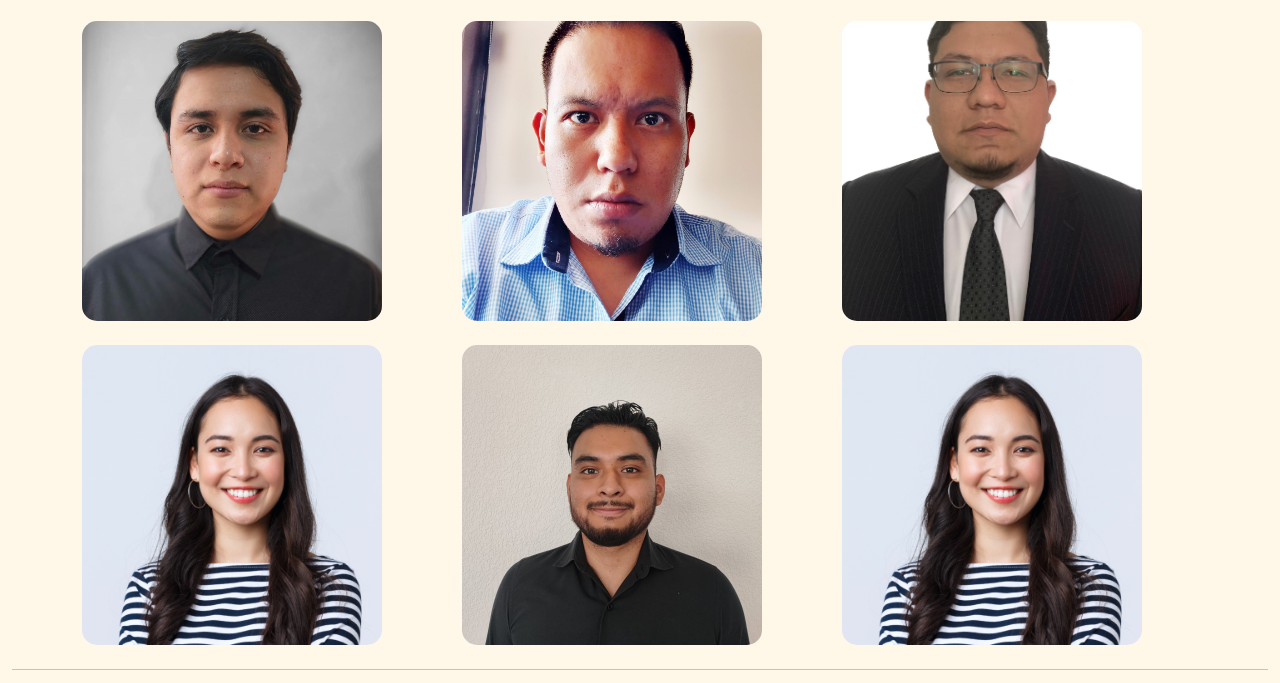
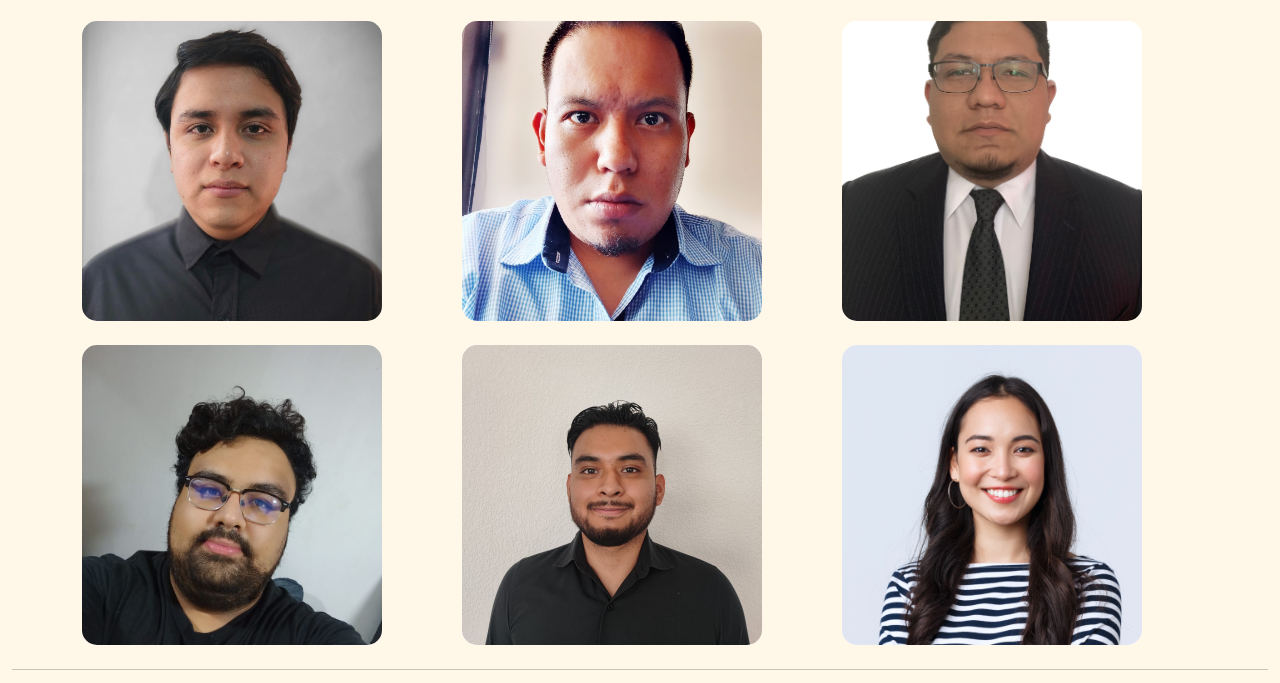
Before and after one commit to MVAlejandro/Tribal-Home, a plain HTML site: page nosotros.html in a window 1280 px wide. Shown: the part 2137-2820 px from the top of the page. Drawn offline with nearby package versions, Linux system fonts and the light colour scheme.

Commit message:
Se agregó imagen a nosotros

```diff
--- a/nosotros.html
+++ b/nosotros.html
@@ -184,10 +184,10 @@
         <div class="flip-card">
           <div class="flip-card-inner">
             <div class="flip-card-front">
-              <img src="assets/Rectangle 23.png" class="equipo" alt="">
+              <img src="assets/JoseRivera.jpeg" class="equipo" alt="imagen-jose-rivera">
             </div>
             <div class="flip-card-back">
-              <p>Jose Alberto Rivera Lara</p>
+              <p>Jose Alberto Rivera Lara <br>Scrum Master y Desarrollador</p>
             </div>
           </div>
         </div>
```
Also changed, not shown: assets/JoseRivera.jpeg (added).
